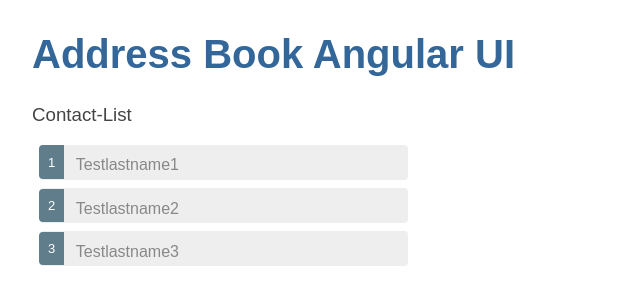
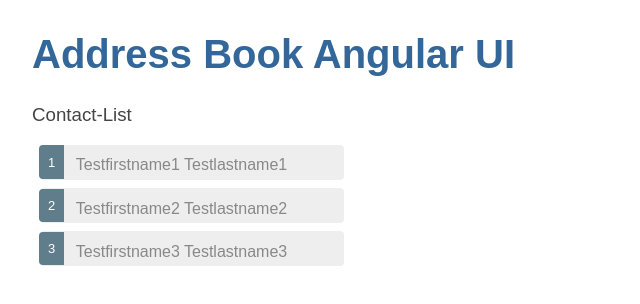
Before and after one commit to Joey73/AddressBookAngularUi, an Angular app: page / in a window 1280 px wide. Shown: the top 304 px of the page, without its empty margins (0-640 px from the left). Built offline with nearby package versions, Linux system fonts and the light colour scheme.

Commit message:
Lastname added to the list

```diff
--- a/src/app/components/table-view/table-view.component.html
+++ b/src/app/components/table-view/table-view.component.html
@@ -2,7 +2,7 @@
   <li *ngFor="let item of items"
     [class.selected]="item === selectedItem"
     (click)="onSelect(item)">
-    <span class="badge">{{item.id}}</span>{{item.lastname}}
+    <span class="badge">{{item.id}}</span>{{item.firstname}} {{item.lastname}}
   </li>
 </ul>
 <div *ngIf="selectedItem">
--- a/src/styles.css
+++ b/src/styles.css
@@ -64,7 +64,7 @@ nav a.active {
   margin: 0 0 2em 0;
   list-style-type: none;
   padding: 0;
-  width: 24em;
+  width: 20em;
 }
 .items li {
   cursor: pointer;
```
